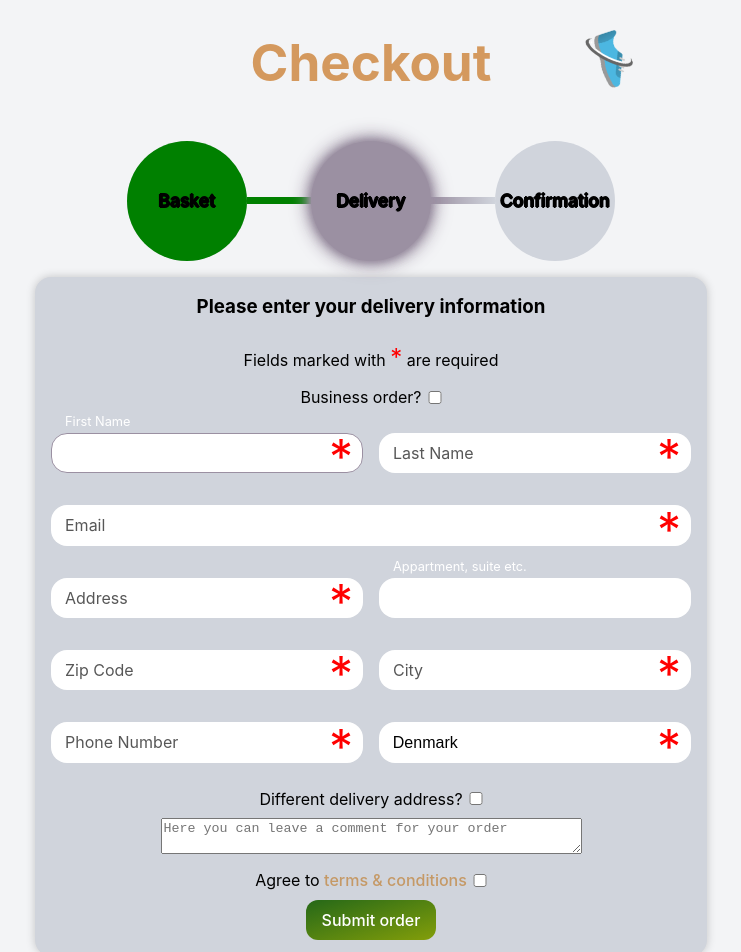
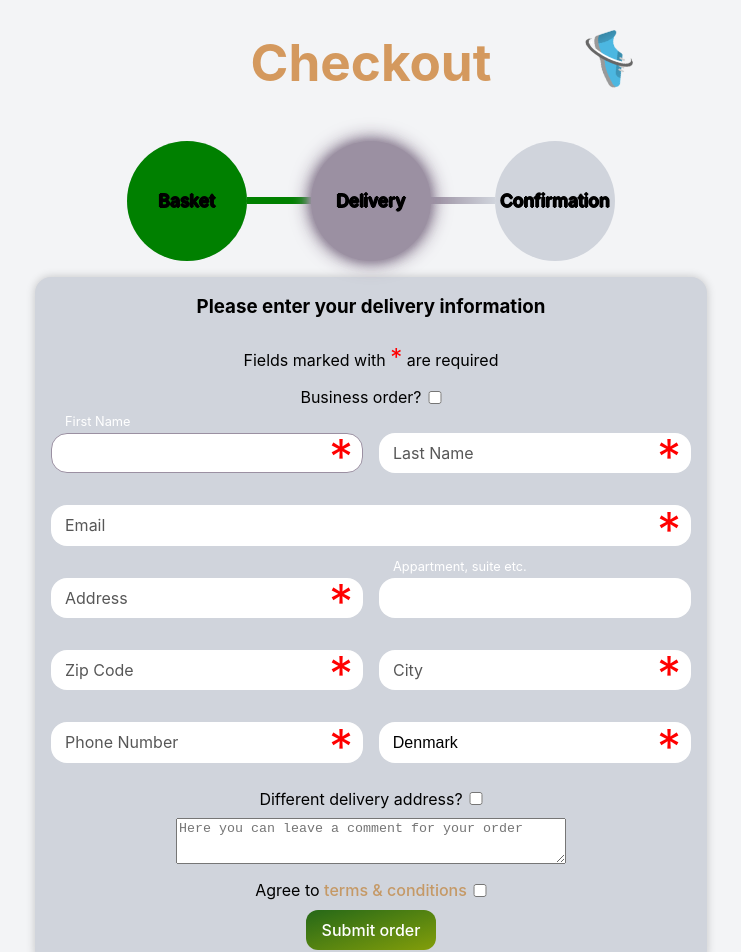
Before and after one commit to Jakob-SA/webstoreFrontend, a React (Vite) app: page /delivery in a window 1280 px wide. Shown: the top 952 px of the page, without its empty margins (269-1010 px from the left). Built offline with nearby package versions, Linux system fonts and the light colour scheme; no server answers.

Commit message:
Made order comment size change based on screen size

```diff
--- a/src/components/delivery/orderform.css
+++ b/src/components/delivery/orderform.css
@@ -164,3 +164,7 @@ input::placeholder {
   margin: 0;
   padding: 0;
 }
+#orderComment {
+  width: 60%;
+  height: 5vh;
+}
--- a/src/components/delivery/orderform.tsx
+++ b/src/components/delivery/orderform.tsx
@@ -293,8 +293,6 @@ function Orderform() {
           placeholder="Here you can leave a comment for your order"
           name="orderComment"
           id="orderComment"
-          rows={2}
-          cols={50}
         />
         <div className="container">
           <div>
```
